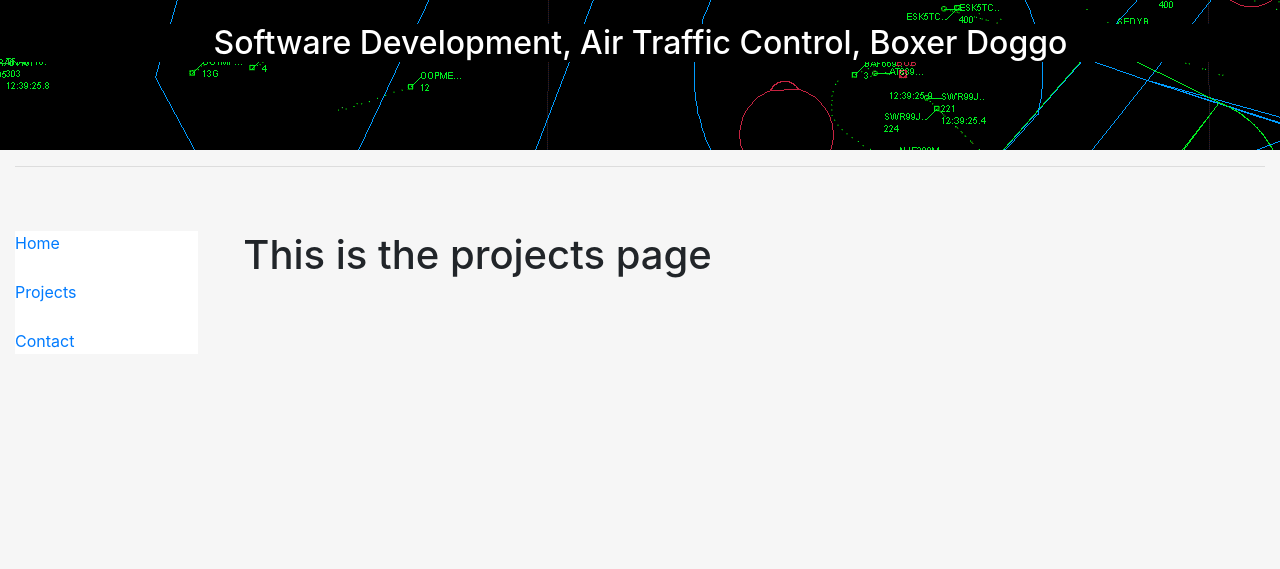
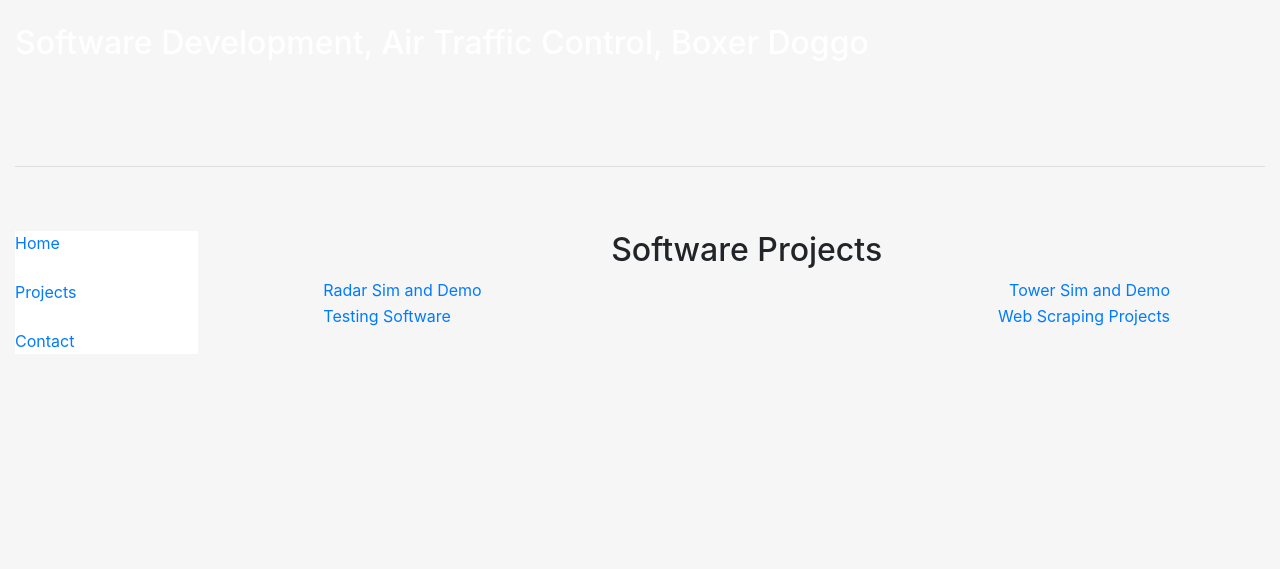
Before and after one commit to vandewy/Website, a Django app: template home/templates/home/projects.html in a window 1280 px wide. Shown: the top 569 px of the page. Run offline with Django 3.2, Linux system fonts and the light colour scheme; the template is opened without the code that fills it, so the values that code supplies are empty; some libraries are stand-ins or nearby versions.

Commit message:
work done on templates

```diff
--- a/home/static/home/css/vandycreated.css
+++ b/home/static/home/css/vandycreated.css
@@ -1,20 +1,42 @@
-
-
 .tableofcontents{
     padding-bottom: 1px;
 }
 
-#radar_row{
-    background-image: url("../img/radar_background.png");
-    background-color: #000000;
+#banner{
+    top: 0;
+    #background-image: url("../img/radar_background1.png");
+    width: 100%;
     height: 150px;
+}
+
+#personal_photo{
+
 }
 
 #top_description{
     color: #ffffff;
-    background-color: #000000;
-    border-color: #000000;
-    padding-left: 1px;
+    text-align: left;
+}
+
+#projectheader{
+    text-align: center;
+}
+
+#projecttable{
+    width: 100%;
+}
+
+#banner{
+    text-align: center;
+}
+
+#column2{
+    text-align: right;
+    padding-right: 5em;
+}
+
+#column1{
+    padding-left: 5em;
 }
 
 #message{
--- a/home/templates/home/header.html
+++ b/home/templates/home/header.html
@@ -19,10 +19,10 @@
 
 <body class="body" style="background-color:#f6f6f6">
 	<div class="container-fluid" style="min-height:95%; ">
-		<div class="row" id="radar_row">
-			  <div class="col-sm-12">
+		<div class="banner_row" >
+			  <div id="banner">
                   <!--<img src="{% static 'home/img/radar_background.png' %}" class="responsive-img" style='max-height:100px;' alt="radar">
-				  -->
+                  -->
 				  <br>
 				  <center>
 				  <h2 id="top_description">Software Development, Air Traffic Control, Boxer Doggo</h2>
@@ -40,7 +40,7 @@
 			<div class="well bs-sidebar" id="sidebar" style="background-color:#fff">
 			  <ul class="nav nav-pills nav-stacked">
 				<li>
-                    <div class="tableofcontents"><a href='/' class="tableofcontents">Home</a></div><br>
+                    <div class="tableofcontents"><a href='/'>Home</a></div><br>
                     <div class="tableofcontents"><a href='/projects/'>Projects</a></div><br>
                     <div class="tableofcontents"><a href='/contact/'>Contact</a></div>
                 </li>
@@ -59,7 +59,7 @@
 	</div>
 	<footer>
 		<div class="container-fluid" style='margin-left:15px'>
-			<p><a href="#" target="blank">Contact</a> | <a href="#" target="blank">LinkedIn</a> | <a href="https:/www.github.com/vandewy" target="blank">Github</a></p>
+			<p><a href="/contact/" target="blank">Contact</a> | <a href="#" target="blank">LinkedIn</a> | <a href="https:/www.github.com/vandewy" target="blank">Github</a></p>
 		</div>
 	</footer>
 
--- a/home/templates/home/projects.html
+++ b/home/templates/home/projects.html
@@ -2,6 +2,18 @@
 
 {% block content %}
 
-    <h1>This is the projects page</h1>
+    <h2 id="projectheader">Software Projects</h2>
+
+    <table id="projecttable">
+        <tr id='projectrow'>
+            <td id="column1"><a href='/radar_sim/'>Radar Sim and Demo</a></td>
+            <td id="column2"><a href='/tower_sim/'>Tower Sim and Demo</a></td>
+        </tr>
+        <tr id='projectrow1'>
+            <td id="column1"><a href='/testing/'>Testing Software</a></td>
+            <td id="column2"><a href='/scraping/'>Web Scraping Projects</a></td>
+        </tr>
+    </table>
+
 
 {% endblock %}
--- a/home/urls.py
+++ b/home/urls.py
@@ -6,4 +6,6 @@ urlpatterns = [
     url(r'^$', views.index, name='index'),
     url(r'^projects/$', views.projects, name='projects'),
     url(r'^contact/$', views.contact, name='contact'),
+    url(r'^radar_sim/$', views.radar_sim, name='radar_sim'),
+    url(r'^tower_sim/$', views.tower_sim, name='tower_sim'),
 ]
```
Also changed, not shown: home/templates/home/radar_sim.html (added, +7 -0 lines), home/templates/home/tower_sim.html (added, +7 -0 lines), home/views.py (+8 -0 lines), home/static/home/img/radar_background1.png (added), home/static/home/img/vader.png (added).
